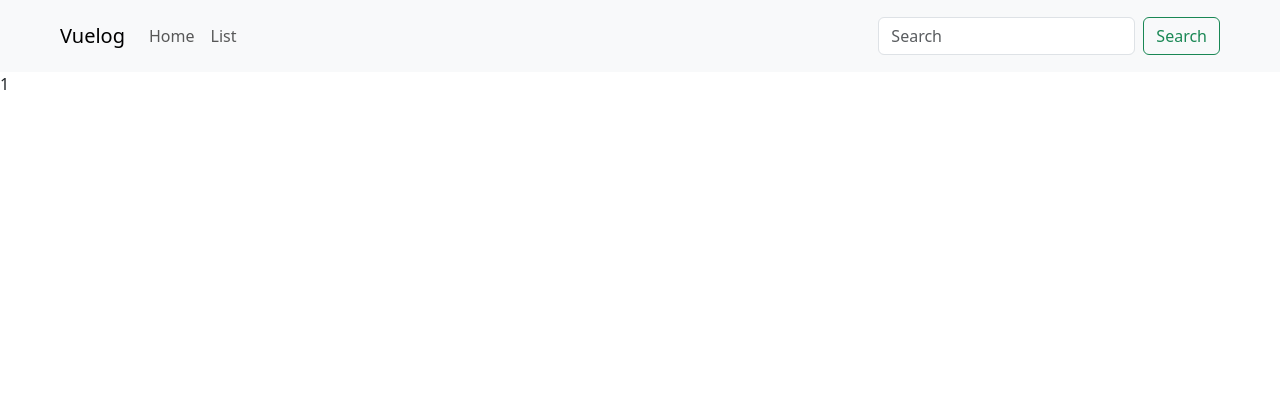
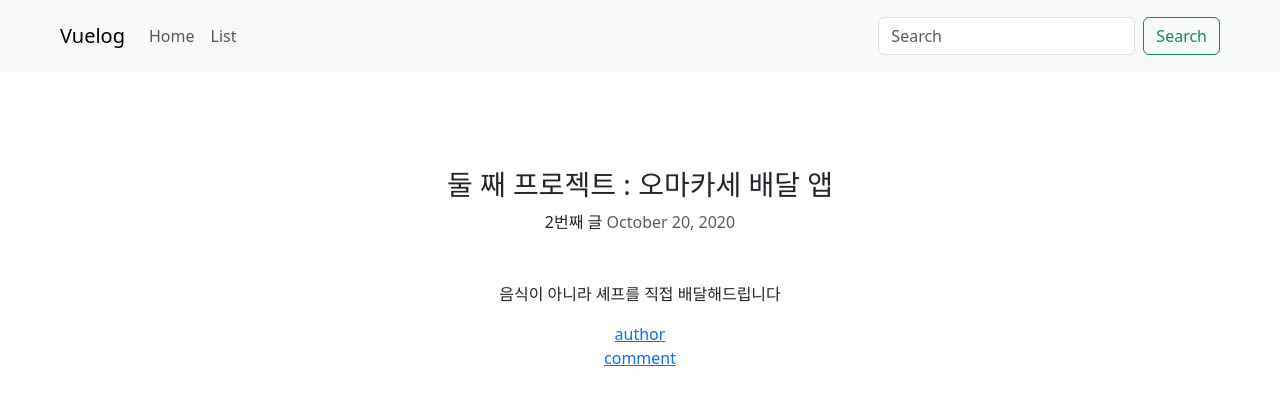
Before and after one commit to kimseaweed/vuelog, a Vue app: page /detail/1 in a window 1280 px wide. Shown: the top 402 px of the page. Built offline with nearby package versions, Linux system fonts and the light colour scheme.

Commit message:
5강 - 중첩route, push함수

```diff
--- /dev/null
+++ b/src/components/AuthorProfile.vue
@@ -0,0 +1,13 @@
+<template>
+  작가입니다
+</template>
+
+<script>
+export default {
+
+}
+</script>
+
+<style>
+
+</style>
--- /dev/null
+++ b/src/components/CommentView.vue
@@ -0,0 +1,13 @@
+<template>
+  댓글입니다
+</template>
+
+<script>
+export default {
+
+}
+</script>
+
+<style>
+
+</style>
--- a/src/components/DetailPage.vue
+++ b/src/components/DetailPage.vue
@@ -1,16 +1,21 @@
 <template>
-  <div>
-    <p>{{ $route.params.id }}</p>
-    <!-- <h3>{{ post.title }}</h3>
-    <span>{{ post.number }}</span>
-    <span>{{ post.date }}</span>
-    <p>{{ post.content }}</p> -->
+  <div class="text-center mt-5 pt-5">
+    <h3>{{ posts[$route.params.id].title }}</h3>
+    <span>{{ posts[$route.params.id].number +1 }}번째 글 </span>
+    <span class="text-body-secondary">{{ posts[$route.params.id].date }}</span>
+    <p class="mt-5">{{ posts[$route.params.id].content }}</p>
+  </div>
+  <div class="text-center">
+    <router-link :to="{ path : `/detail/${$route.params.id}/author` }">author</router-link> <br>
+    <router-link :to="{ path : `/detail/${$route.params.id}/comment` }">comment</router-link> <br>
+    <router-view/>
   </div>
 </template>
 
 <script>
 export default {
     props:{
+        posts : Array,
     }
 }
 </script>
--- a/src/components/ListPage.vue
+++ b/src/components/ListPage.vue
@@ -1,6 +1,8 @@
 <template>
   <div class="text-center py-5" v-for="(post,i) in posts" :key="i">
-    <router-link to="" >{{ post.title }}</router-link>
+    <!-- 상세페이지로 이동하기 위해 @click, router-link등을 사용할 수 있다. -->
+    <!-- @click="$router.push('경로')" -->
+    <h3 @click="$router.push(`/detail/${i}`)">{{ post.title }}</h3>
     <p>{{ post.date }}</p>
   </div>
 </template>
```
Also changed, not shown: src/router.js (+24 -1 lines), 1 other file (tests, documents, lock files or other folders).
